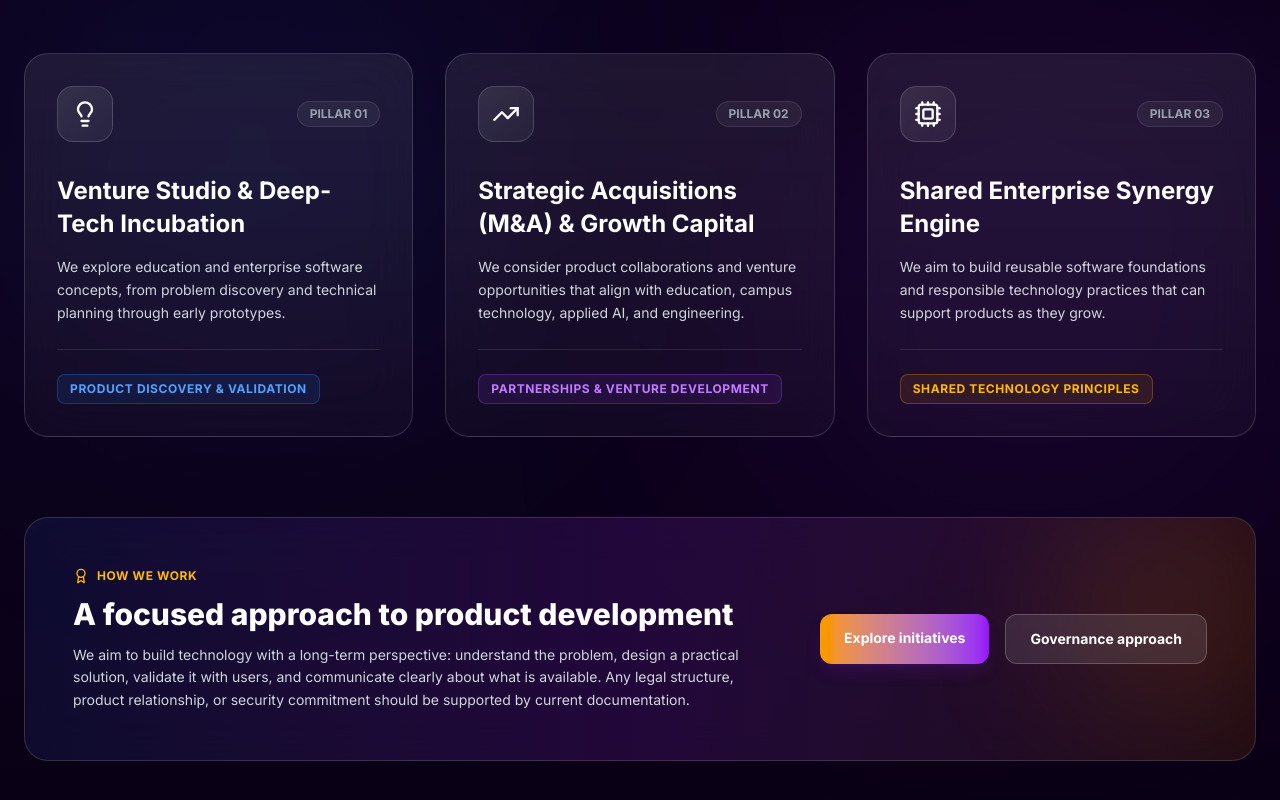
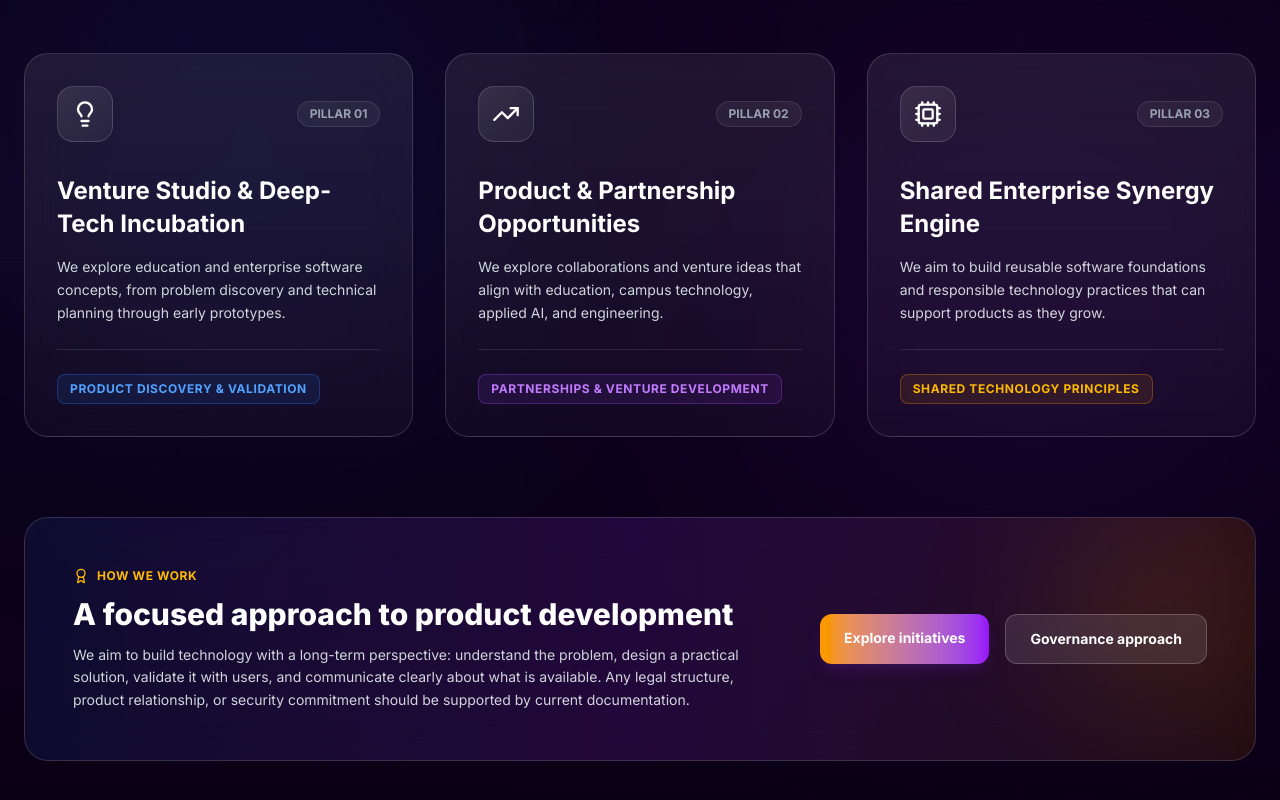
Before and after one commit to CSrajput-ux/CSrexus, a React (Vite) app: page / in a window 1280 px wide. Shown: the part 1388-2188 px from the top of the page. Built offline with nearby package versions, Linux system fonts and the light colour scheme.

Commit message:
content: align remaining labels with proposed product initiatives

```diff
--- a/src/app/components/About.tsx
+++ b/src/app/components/About.tsx
@@ -13,8 +13,8 @@ const pillars = [
   },
   {
     icon: TrendingUp,
-    title: 'Strategic Acquisitions (M&A) & Growth Capital',
-    description: 'We consider product collaborations and venture opportunities that align with education, campus technology, applied AI, and engineering.',
+    title: 'Product & Partnership Opportunities',
+    description: 'We explore collaborations and venture ideas that align with education, campus technology, applied AI, and engineering.',
     metric: 'PARTNERSHIPS & VENTURE DEVELOPMENT',
     gradient: 'from-purple-500/20 via-purple-500/10 to-transparent',
     borderHover: 'hover:border-purple-500/50',
```
